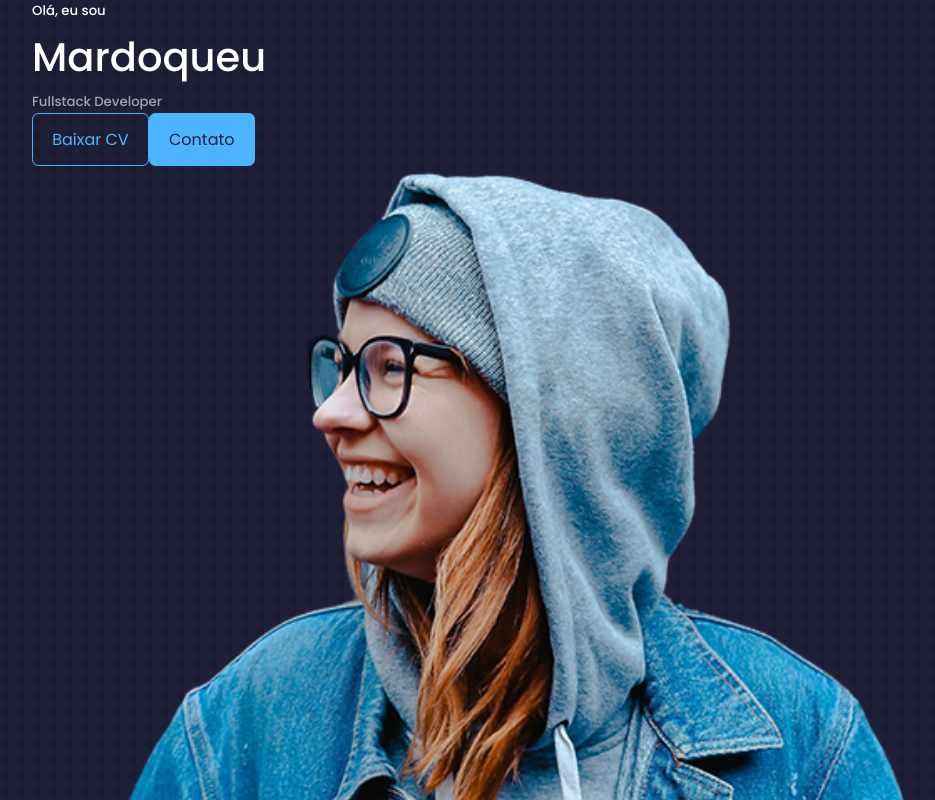
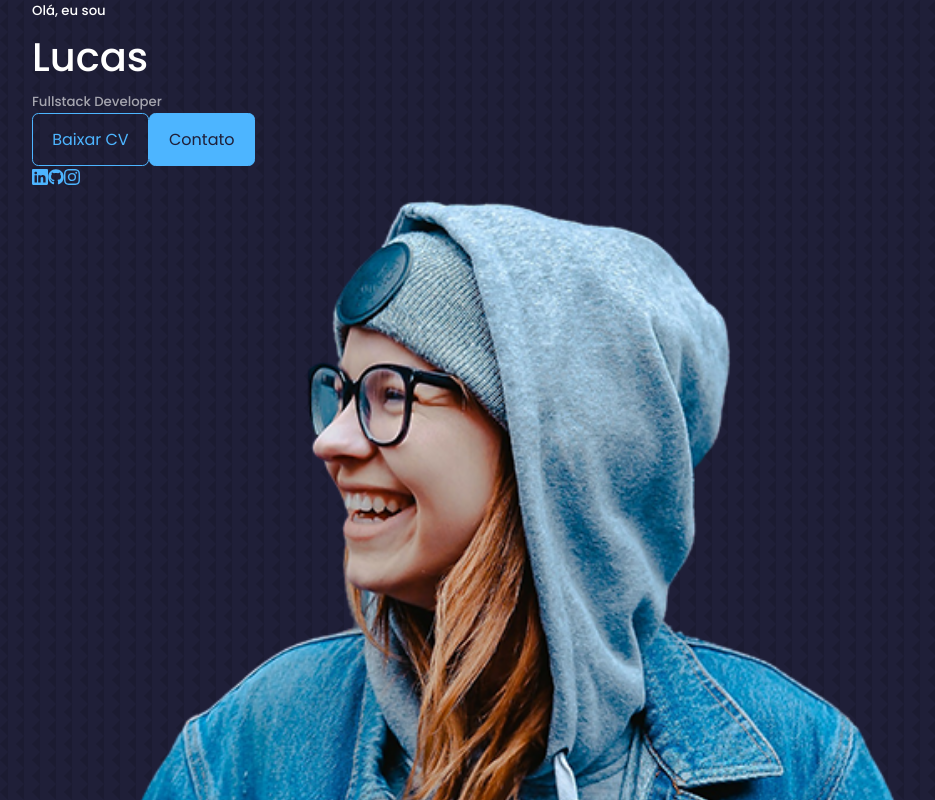
Before and after one commit to LucBecker/react-portfolio-website, a React (Create React App) app: page / in a window 1280 px wide. Shown: the top 800 px of the page, without its empty margins (128-1063 px from the left). Built offline with nearby package versions, Linux system fonts and the light colour scheme.

Commit message:
Installing React Icons and Using them

```diff
--- a/package.json
+++ b/package.json
@@ -8,6 +8,7 @@
     "@testing-library/user-event": "^13.5.0",
     "react": "^18.2.0",
     "react-dom": "^18.2.0",
+    "react-icons": "^4.10.1",
     "react-scripts": "5.0.1",
     "web-vitals": "^2.1.4"
   },
--- a/src/components/header/Header.jsx
+++ b/src/components/header/Header.jsx
@@ -2,16 +2,18 @@ import React from 'react'
 import './header.css'
 import CTA from './CTA'
 import ME from '../../assets/me.png'
+import HeaderSocials from './HeaderSocials'
 
 const header = () => {
   return (
     <header>
       <div className='container header__container'>
         <h5>Olá, eu sou</h5>
-        <h1>Mardoqueu</h1>
+        <h1>Lucas</h1>
         <h5 className='text-light'>Fullstack Developer</h5>
         <CTA/>
 
+        <HeaderSocials/>
         <div className='me'>
             <img src={ME} alt='foto-pessoal'/>
         </div>
--- a/src/components/header/HeaderSocials.jsx
+++ b/src/components/header/HeaderSocials.jsx
@@ -1,11 +1,14 @@
 import React from 'react'
+import {BsLinkedin} from 'react-icons/bs'
+import {FaGithub} from 'react-icons/fa'
+import {BsInstagram} from 'react-icons/bs'
 
 const HeaderSocials = () => {
   return (
     <div className='header__socials'>
-        <a href='https://www.linkedin.com/in/lucas-becker-712237169/' target="_blank"></a>
-        <a href='https://github.com/LucBecker' target="_blank"></a>
-        <a href='https://www.linkedin.com/in/lucas-becker-712237169/' target="_blank"></a>
+        <a href='https://www.linkedin.com/in/lucas-becker-712237169/' target="_blank"><BsLinkedin/></a>
+        <a href='https://github.com/LucBecker' target="_blank"><FaGithub/></a>
+        <a href='https://www.instagram.com/lucass_becker/' target="_blank"><BsInstagram/></a>
 
     </div>
   )
```
Also changed, not shown: 1 other file (tests, documents, lock files or other folders).
